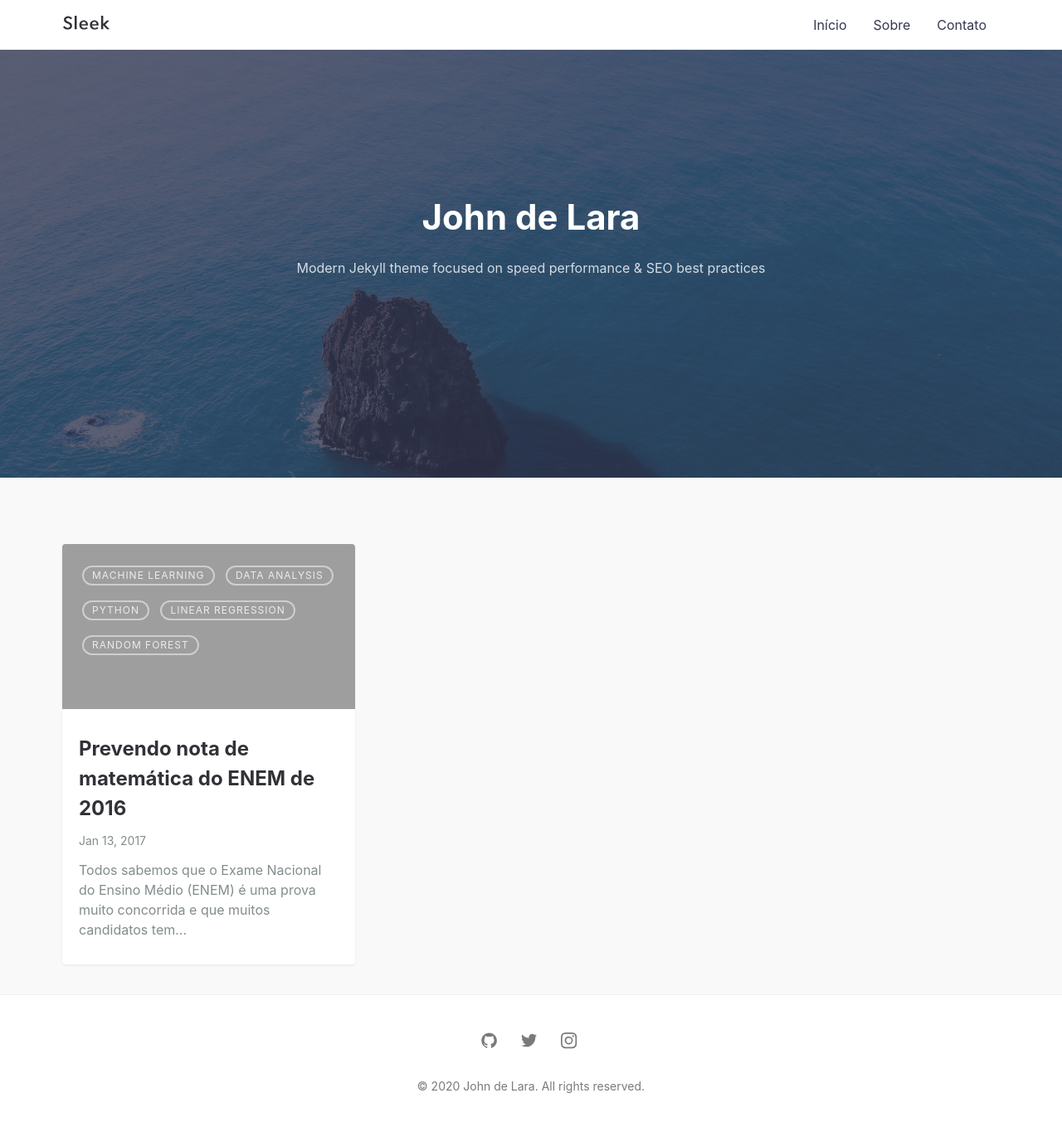
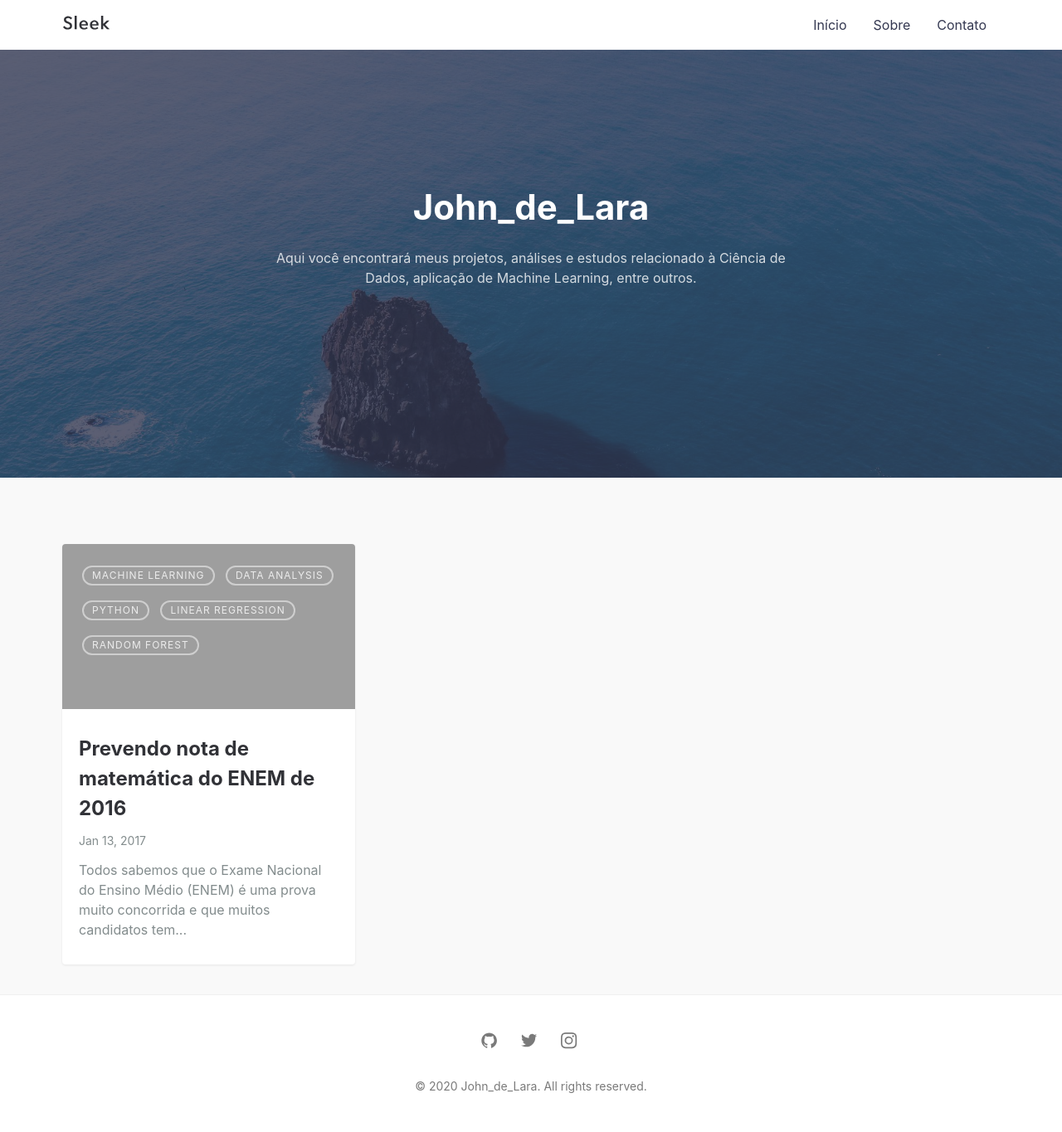
Before and after one commit to johndelara1/portfolioweb, a Jekyll site: the page built from index.md, in a window 1280 px wide. Shown: the whole page at 83% size. Built offline with Jekyll 4.4.1, drawn with Linux system fonts in a browser that asks for light colours.

Commit message:
primeira postagem

```diff
--- a/_config.yml
+++ b/_config.yml
@@ -1,6 +1,6 @@
 theme: jekyll-sleek
 # SITE CONFIGURATION
-title: John de Lara # your site title
+title: John_de_Lara # your site title
 author: johndelara1 # You :P
 description: > # Meta description of Homepage
   Write an awesome description for your new site here. You can edit this
@@ -27,7 +27,7 @@ navigation: # Navigation links
   - {name: 'Contato', link: '/contact'}
 
 tagline: >
-  Modern Jekyll theme focused on speed performance &amp; SEO best practices
+  Aqui você encontrará meus projetos, análises e estudos relacionado à Ciência de Dados, aplicação de Machine Learning, entre outros.
 
 hero_img: posts/sleek_lg.jpg # Main background image: use the path from /assets/img/ => This will output /assets/img/posts/sleek_lg.jpg
 
```
